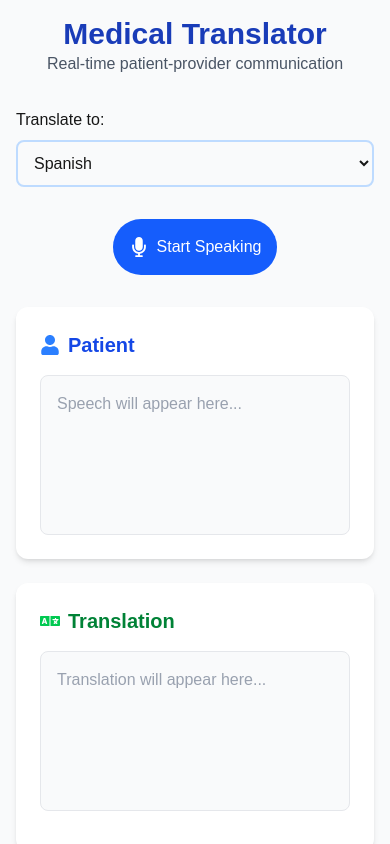
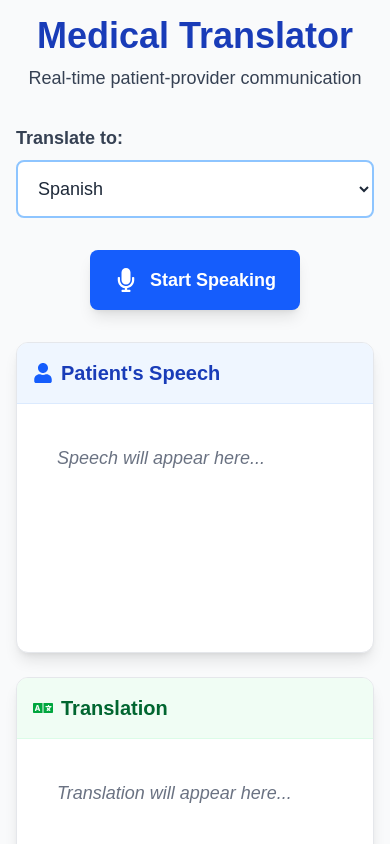
Before and after one commit to Farhin-Rahman/Healthcare-Translator, a Next.js app: page / in a window 390 px wide. Shown: the top 844 px of the page. Built offline with nearby package versions, Linux system fonts and the light colour scheme.

Commit message:
Improved UI design and mobile responsiveness

```diff
--- /dev/null
+++ b/app/components/HealthcareTranslator.js
@@ -0,0 +1,14 @@
+'use client';
+import { useState, useEffect, useCallback } from 'react';
+import { FaMicrophone, FaStop, FaVolumeUp, FaSpinner, FaTimes } from 'react-icons/fa';
+
+export default function HealthcareTranslator() {
+  const [transcript, setTranscript] = useState('');
+  // ... ALL your existing state, effects, and JSX ...
+  // PASTE EVERYTHING from your current page.js component here
+  return (
+    <div className="min-h-screen bg-gradient-to-br from-blue-50 to-white p-4 md:p-8">
+      {/* Your entire JSX */}
+    </div>
+  );
+}
--- a/app/page.js
+++ b/app/page.js
@@ -75,18 +75,19 @@ export default function HealthcareTranslator() {
 
   return (
     <div className="min-h-screen bg-gray-50 p-4 md:p-8">
+      {/* Header - Made more prominent */}
       <header className="mb-8 text-center">
-        <h1 className="text-3xl font-bold text-blue-800">Medical Translator</h1>
-        <p className="text-gray-600">Real-time patient-provider communication</p>
+        <h1 className="text-4xl font-bold text-blue-800 mb-2">Medical Translator</h1>
+        <p className="text-lg text-gray-700">Real-time patient-provider communication</p>
       </header>
 
-      {/* Language Selection */}
+      {/* Language Selection - Improved styling */}
       <div className="max-w-md mx-auto mb-8">
-        <label className="block mb-2 font-medium">Translate to:</label>
+        <label className="block mb-2 text-lg font-semibold text-gray-700">Translate to:</label>
         <select
           value={targetLanguage}
           onChange={(e) => setTargetLanguage(e.target.value)}
-          className="w-full p-3 border-2 border-blue-200 rounded-lg focus:ring-2 focus:ring-blue-500"
+          className="w-full p-4 text-lg border-2 border-blue-300 rounded-lg focus:ring-2 focus:ring-blue-500 focus:border-blue-500 bg-white text-gray-800"
         >
           <option value="es">Spanish</option>
           <option value="fr">French</option>
@@ -94,51 +95,71 @@ export default function HealthcareTranslator() {
         </select>
       </div>
 
-      {/* Microphone Button */}
+      {/* Microphone Button - Enhanced styling */}
       <div className="flex justify-center mb-8">
         <button
           onClick={() => setIsListening(!isListening)}
-          className={`flex items-center gap-2 p-4 rounded-full text-white ${
-            isListening ? 'bg-red-500 animate-pulse' : 'bg-blue-600 hover:bg-blue-700'
-          } transition-all`}
+          className={`flex items-center gap-3 px-6 py-4 rounded-lg text-white text-lg font-semibold shadow-lg transform transition-all duration-200 ${
+            isListening
+            ? 'bg-red-500 animate-pulse scale-105'
+            : 'bg-blue-600 hover:bg-blue-700 hover:scale-105'
+          }`}
         >
-          {isListening ? <FaStop size={20} /> : <FaMicrophone size={20} />}
+          {isListening ? <FaStop size={24} /> : <FaMicrophone size={24} />}
           {isListening ? "Stop Listening" : "Start Speaking"}
         </button>
       </div>
 
-      {/* Dual Transcript Display */}
-      <div className="grid gap-6 md:grid-cols-2">
-        <div className="bg-white p-6 rounded-xl shadow-md">
-          <h2 className="flex items-center gap-2 text-xl font-semibold text-blue-700 mb-4">
-            <FaUser className="text-blue-500" /> Patient
+      {/* Transcript and Translation Boxes - Improved visibility and styling */}
+      <div className="grid gap-6 md:grid-cols-2 max-w-6xl mx-auto">
+        {/* Patient's Speech Box */}
+        <div className="bg-white rounded-xl shadow-lg overflow-hidden border border-gray-200">
+          <div className="bg-blue-50 p-4 border-b border-blue-100">
+            <h2 className="flex items-center gap-2 text-xl font-semibold text-blue-800">
+              <FaUser className="text-blue-600" /> Patient's Speech
             </h2>
-          <div className="min-h-40 p-4 bg-gray-50 rounded-lg border border-gray-200">
-            {transcript || <span className="text-gray-400">Speech will appear here...</span>}
+          </div>
+          <div className="p-6">
+            <div className="min-h-[200px] p-4 bg-white rounded-lg text-gray-800 text-lg leading-relaxed">
+              {transcript ||
+                <span className="text-gray-500 italic">
+                  Speech will appear here...
+                </span>
+              }
+            </div>
           </div>
         </div>
 
-        <div className="bg-white p-6 rounded-xl shadow-md">
-          <h2 className="flex items-center gap-2 text-xl font-semibold text-green-700 mb-4">
-            <FaLanguage className="text-green-500" /> Translation
+        {/* Translation Box */}
+        <div className="bg-white rounded-xl shadow-lg overflow-hidden border border-gray-200">
+          <div className="bg-green-50 p-4 border-b border-green-100">
+            <h2 className="flex items-center gap-2 text-xl font-semibold text-green-800">
+              <FaLanguage className="text-green-600" /> Translation
             </h2>
-          <div className="min-h-40 p-4 bg-gray-50 rounded-lg border border-gray-200 mb-4">
-            {translation || <span className="text-gray-400">Translation will appear here...</span>}
+          </div>
+          <div className="p-6">
+            <div className="min-h-[200px] p-4 bg-white rounded-lg text-gray-800 text-lg leading-relaxed mb-4">
+              {translation ||
+                <span className="text-gray-500 italic">
+                  Translation will appear here...
+                </span>
+              }
             </div>
             {translation && (
               <button
                 onClick={speakTranslation}
-              className="w-full flex justify-center items-center gap-2 p-3 bg-green-600 hover:bg-green-700 text-white rounded-lg transition-colors"
+                className="w-full flex justify-center items-center gap-2 p-4 bg-green-600 hover:bg-green-700 text-white rounded-lg transition-colors text-lg font-semibold"
               >
-              <FaVolumeUp /> Hear Translation
+                <FaVolumeUp size={20} /> Speak Translation
               </button>
             )}
           </div>
         </div>
+      </div>
 
-      {/* Error Display */}
+      {/* Error Display - Improved visibility */}
       {error && (
-        <div className="mt-6 p-4 bg-red-100 text-red-700 rounded-lg">
+        <div className="mt-6 p-4 bg-red-100 text-red-700 rounded-lg text-center font-semibold">
           <FaExclamationTriangle className="inline mr-2" />
           {error}
         </div>
--- /dev/null
+++ b/app/tailwind.config.js
@@ -0,0 +1,12 @@
+// tailwind.config.js
+module.exports = {
+    content: [
+      // These paths tell Tailwind where to scan for classes
+      './app/**/*.{js,ts,jsx,tsx}',    // All files in /app
+      './components/**/*.{js,ts,jsx,tsx}' // All files in /components
+    ],
+    theme: {
+      extend: {}, // You can customize colors/fonts here later
+    },
+    plugins: [], // Add Tailwind plugins if needed
+  }
```
Also changed, not shown: 1 other file (tests, documents, lock files or other folders). Lines whose indentation alone changed are shown as unchanged.
